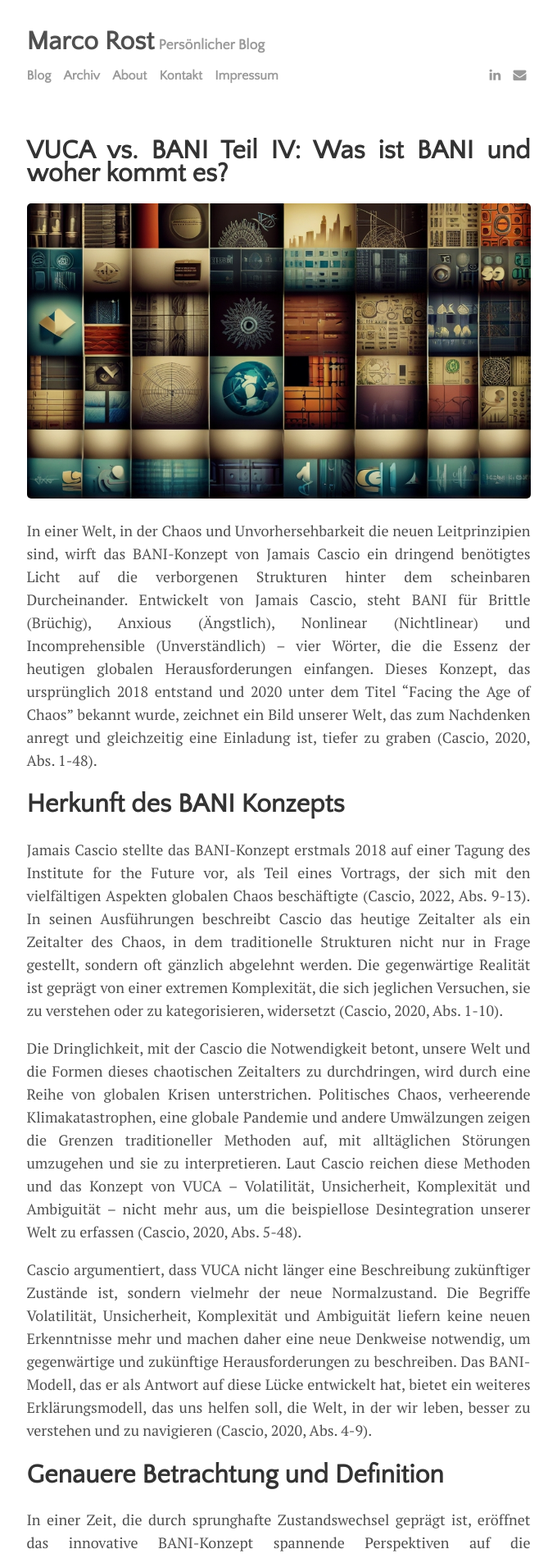
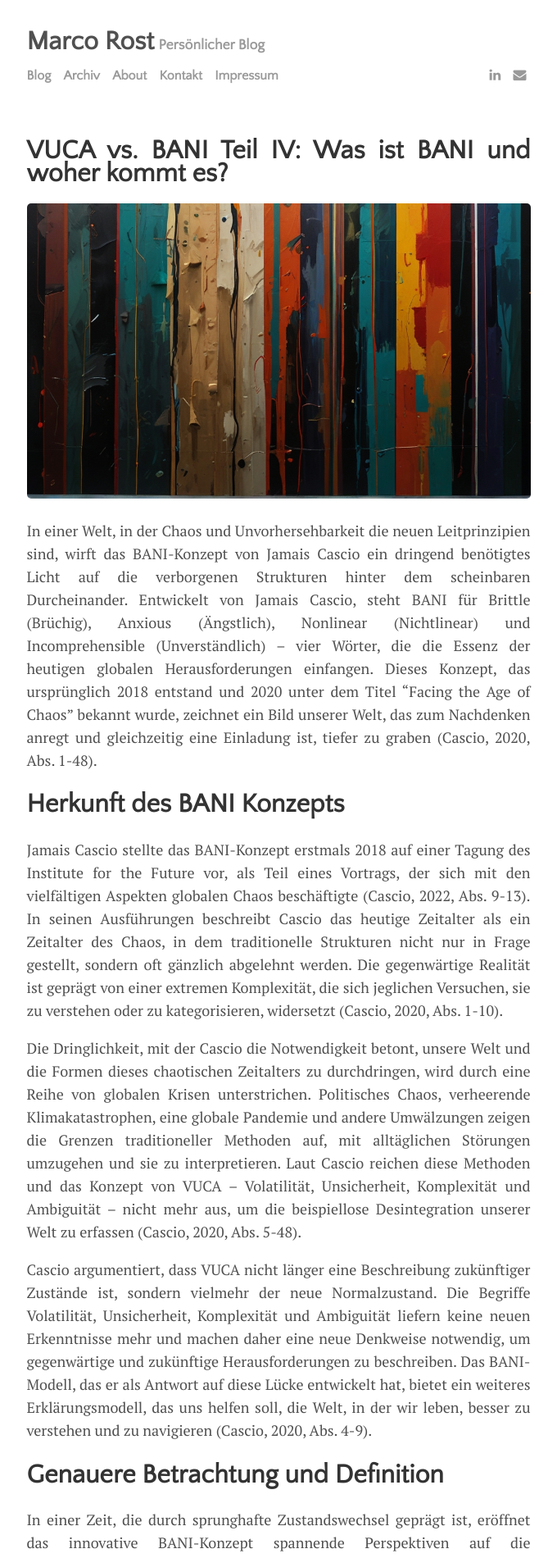
Before and after one commit to romabl/romabl.github.io, a Jekyll site: the page built from _posts/2024-04-12-VUCA-VS-BANI-Teil-IV.md, in a window 1280 px wide. Shown: the top 1900 px of the page at 82% size, without its empty margins (300-980 px from the left). Built offline with Jekyll 4.4.1, drawn with Linux system fonts in a browser that asks for light colours.

Commit message:
Update 2024-04-12-VUCA-VS-BANI-Teil-IV.md

```diff
--- a/_posts/2024-04-12-VUCA-VS-BANI-Teil-IV.md
+++ b/_posts/2024-04-12-VUCA-VS-BANI-Teil-IV.md
@@ -4,7 +4,7 @@ title: "VUCA vs. BANI Teil IV: Was ist BANI und woher kommt es?"
 author: "Marco Rost"
 categories: journal
 tags: [VUCA,BANI]
-image: Collage.jpg
+image: Default_Show_abstract_art_that_reflects_on_the_fragility_and_r_1.jpg
 ---
 
 In einer Welt, in der Chaos und Unvorhersehbarkeit die neuen Leitprinzipien sind, wirft das BANI-Konzept von Jamais Cascio ein dringend benötigtes Licht auf die verborgenen Strukturen hinter dem scheinbaren Durcheinander. Entwickelt von Jamais Cascio, steht BANI für Brittle (Brüchig), Anxious (Ängstlich), Nonlinear (Nichtlinear) und Incomprehensible (Unverständlich) – vier Wörter, die die Essenz der heutigen globalen Herausforderungen einfangen. Dieses Konzept, das ursprünglich 2018 entstand und 2020 unter dem Titel "Facing the Age of Chaos" bekannt wurde, zeichnet ein Bild unserer Welt, das zum Nachdenken anregt und gleichzeitig eine Einladung ist, tiefer zu graben (Cascio, 2020, Abs. 1-48).
```
